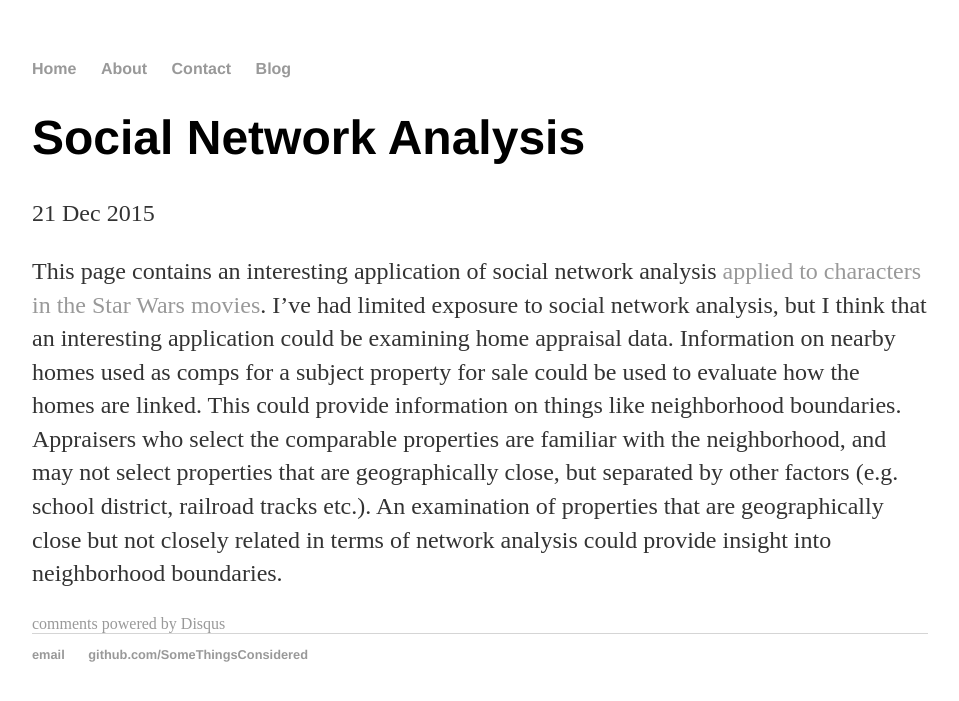
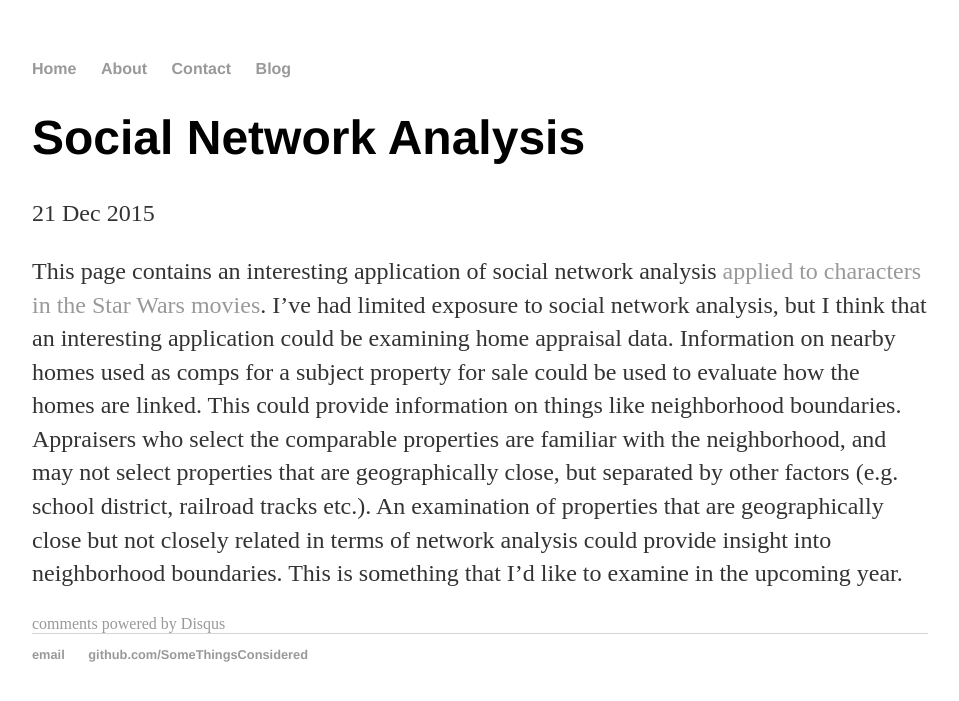
Before and after one commit to SomeThingsConsidered/SomeThingsConsidered.github.io, a Jekyll site: the page built from _posts/2015-12-21-star-wars-social-network.md, in a window 1280 px wide. Shown: the top 701 px of the page, without its empty margins (160-1119 px from the left). Built offline with Jekyll 4.4.1, drawn with Linux system fonts in a browser that asks for light colours; comment, search, counter and statistics services are not loaded.

Commit message:
Update 2015-12-21-star-wars-social-network.md

```diff
--- a/_posts/2015-12-21-star-wars-social-network.md
+++ b/_posts/2015-12-21-star-wars-social-network.md
@@ -4,4 +4,4 @@
 date: 2015-12-21
 ---
 
-This page contains an interesting application of social network analysis <a href="http://evelinag.com/blog/2015/12-15-star-wars-social-network/#.VnhBkXhcKeA" a>applied to characters in the Star Wars movies</a>.  I've had limited exposure to social network analysis, but I think that an interesting application could be examining home appraisal data.  Information on nearby homes used as comps for a subject property for sale could be used to evaluate how the homes are linked.  This could provide information on things like neighborhood boundaries.  Appraisers who select the comparable properties are familiar with the neighborhood, and may not select properties that are geographically close, but separated by other factors (e.g. school district, railroad tracks etc.).  An examination of properties that are geographically close but not closely related in terms of network analysis could provide insight into neighborhood boundaries.
+This page contains an interesting application of social network analysis <a href="http://evelinag.com/blog/2015/12-15-star-wars-social-network/#.VnhBkXhcKeA" a>applied to characters in the Star Wars movies</a>.  I've had limited exposure to social network analysis, but I think that an interesting application could be examining home appraisal data.  Information on nearby homes used as comps for a subject property for sale could be used to evaluate how the homes are linked.  This could provide information on things like neighborhood boundaries.  Appraisers who select the comparable properties are familiar with the neighborhood, and may not select properties that are geographically close, but separated by other factors (e.g. school district, railroad tracks etc.).  An examination of properties that are geographically close but not closely related in terms of network analysis could provide insight into neighborhood boundaries.  This is something that I'd like to examine in the upcoming year.
```
